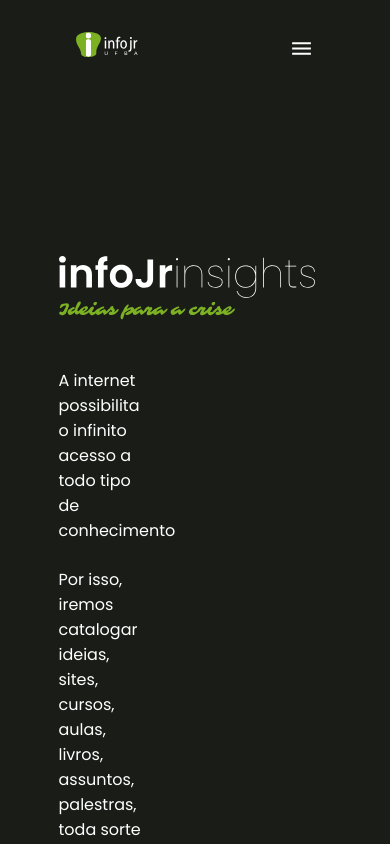
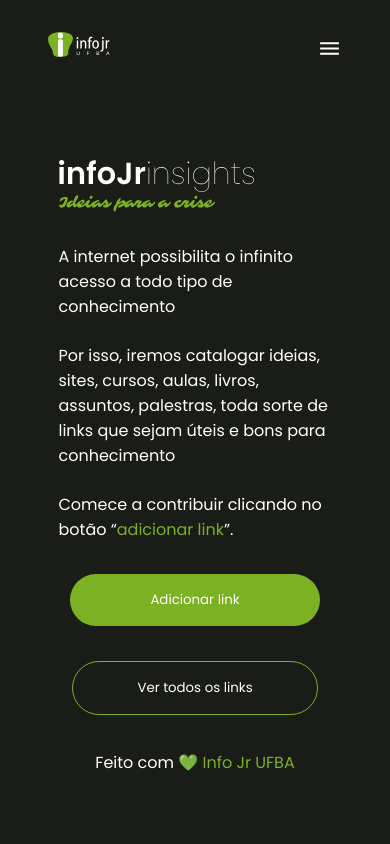
Before and after one commit to laisapereira/infojr-insights, a Next.js app in the folder front-end/infojr-insights/: page / in a window 390 px wide. Built offline with nearby package versions, Linux system fonts and the light colour scheme.

Commit message:
responsividade aside quebrada

```diff
--- a/front-end/infojr-insights/src/components/AsideHome/index.tsx
+++ b/front-end/infojr-insights/src/components/AsideHome/index.tsx
@@ -6,8 +6,8 @@
 const AsideHome: React.FC = () => (
     <Container>
         <Title>
-            <img style= {{width: "16rem" }}src={'infoJrinsights.svg'} alt="logo" />
-            <img style= {{width: "11rem" }}src={'subtitle.svg'} alt="subtitle" />
+            <img id="title" src={'infoJrinsights.svg'} alt="logo" />
+            <img id="subtitle"src={'subtitle.svg'} alt="subtitle" />
         </Title>
 
         <Main>
--- a/front-end/infojr-insights/src/components/Header/index.tsx
+++ b/front-end/infojr-insights/src/components/Header/index.tsx
@@ -20,7 +20,7 @@
       <Container>
 
           <div>
-            <a href="/index"><img src={'Logo Infojr.svg'} alt="logo" /></a>
+            <a href="/"><img src={'Logo Infojr.svg'} alt="logo" /></a>
           </div>
 
 
--- a/front-end/infojr-insights/src/styles/asidehome.ts
+++ b/front-end/infojr-insights/src/styles/asidehome.ts
@@ -7,18 +7,52 @@
     width: 70vw;
     gap: 3rem;
 
+    @media(max-width: 768px) {
+
+        margin: 4rem auto;
+        gap: 2rem;
+    }
+
+    @media screen and (min-width: 769px) and (max-wdith: 1300px) {
+
+        margin: 7rem auto;
 
 
-    span {
-        color: ${props => props.theme.colors.primary}
+
     }
+
 
 `
 export const Title = styled.div`
 
     display:flex;
     flex-direction:column;
-    gap: 0.2rem
+    gap: 0.2rem;
+
+    #title {
+        width: 19vw;
+    }
+
+    #subtitle {
+        width: 13vw;
+    }
+
+    @media(max-width: 900px) {
+
+        #title {
+            width: 50vw;
+        }
+
+        #subtitle {
+            width: 40vw;
+        }
+
+    }
+
+    @media and (min-width: 901px) and (max-width:1340px) {
+
+
+    }
 
 
 `
@@ -30,6 +64,14 @@
 
     span {
         color: ${props => props.theme.colors.primary}
+    }
+
+    @media(max-width: 800px) {
+
+        width: 100%;
+
+
+
     }
 
 
@@ -62,6 +104,38 @@
         }
     }
 
+    span {
+        color:  ${props => props.theme.colors.primary}
+
+    }
+
+    @media(max-width: 768px) {
+
+        width: 100%;
+        margin: 0;
+
+        #button-aside-one,
+        #button-aside-two {
+            padding: 1rem 5rem;
+        }
+
+        #button-aside-two {
+            padding: 1rem 4rem;
+        }
+
+
+    }
+
+        @media screen and (min-width: 769px) and (max-wdith: 1300px) {
+
+
+                margin: 7rem auto;
+                width: 58%;
+                background-color:red;
+
+
+
+
 
 
 
--- a/front-end/infojr-insights/src/styles/header.ts
+++ b/front-end/infojr-insights/src/styles/header.ts
@@ -8,8 +8,9 @@
     padding-top: 2rem;
     z-index: 1000;
 
-    @media (max-width: 660px) {
-
+    @media (max-width: 768px) {
+        padding: 2rem 3rem;
+        justify-content: space-between;
 
 
         div img {
@@ -45,7 +46,7 @@
         padding: 1.1rem 2.3rem;
     }
 
-    @media (max-width: 660px) {
+    @media (max-width: 768px) {
 
 
 
@@ -74,7 +75,7 @@
         }
 
 
-        @media (max-width: 660px) {
+        @media (max-width: 768px) {
             #btn-menu{
                 display:flex;
             }
```
